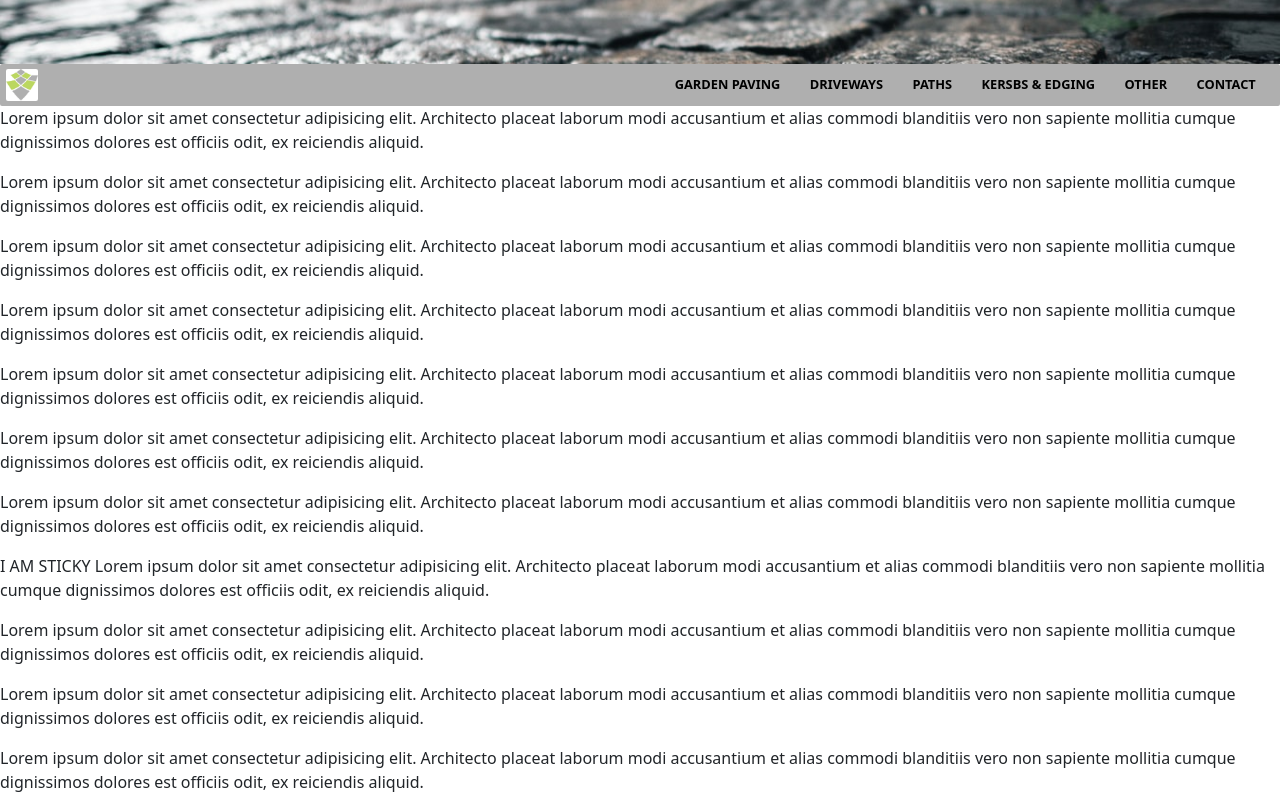
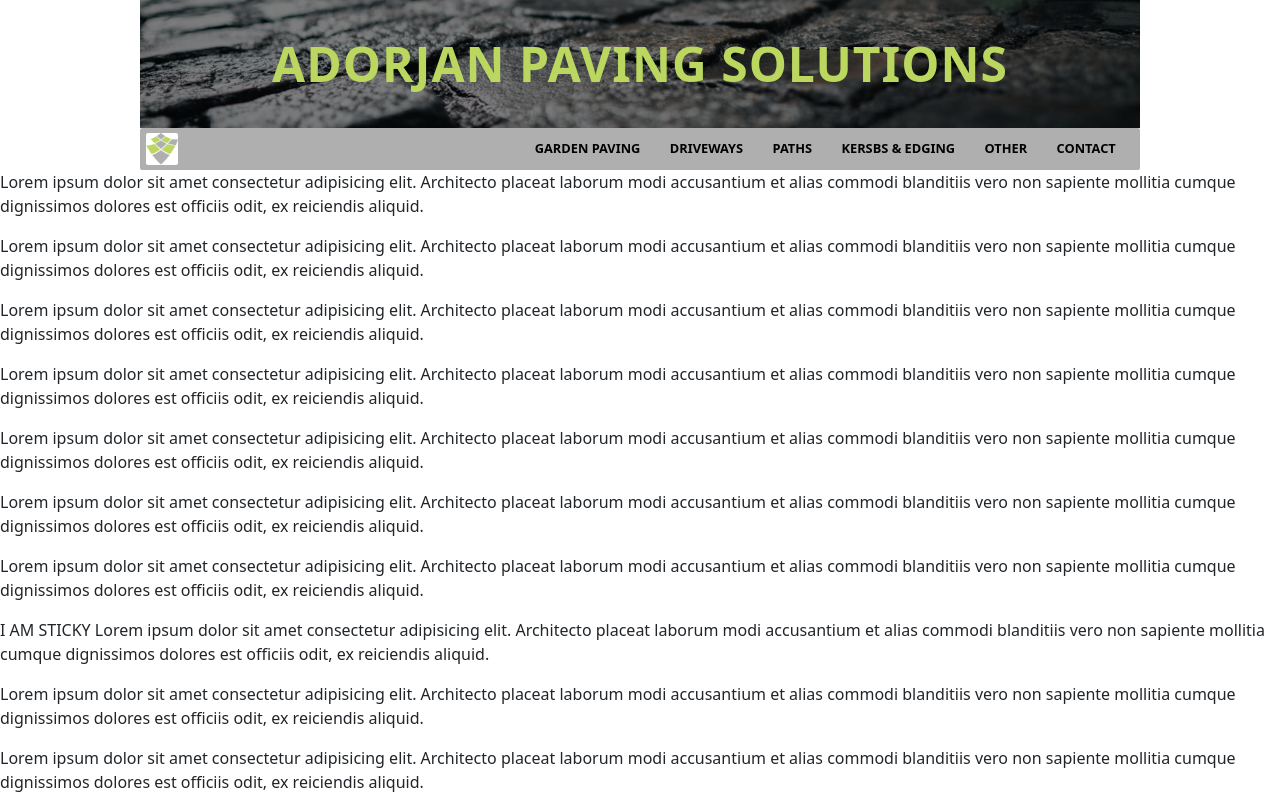
Before and after one commit to botondKulcsar/pavingsolutions, an Angular app in the folder pavingsolutions/: page / in a window 1280 px wide. Shown: the top 800 px of the page. Built offline with nearby package versions, Linux system fonts and the light colour scheme.

Commit message:
added company name

```diff
--- a/pavingsolutions/src/app/app.component.scss
+++ b/pavingsolutions/src/app/app.component.scss
@@ -1,5 +1,4 @@
-p:nth-of-type(8) {
-    position: -webkit-sticky;
+app-navbar {
   position: sticky;
   top: 0;
 }
--- a/pavingsolutions/src/app/components/navbar/navbar.component.html
+++ b/pavingsolutions/src/app/components/navbar/navbar.component.html
@@ -1,5 +1,6 @@
-<div class="navbar-container">
+<!-- <div class="navbar-container"> -->
     <div class="background-img">
+        <p class="company">Adorjan Paving Solutions</p>
     </div>
     <div class="navbar">
         <img src="../../../assets/logo.jpeg" alt="company logo" class="logo">
@@ -19,4 +20,4 @@
             </ul>
         </nav>
     </div>
-</div>
+<!-- </div> -->
--- a/pavingsolutions/src/app/components/navbar/navbar.component.scss
+++ b/pavingsolutions/src/app/components/navbar/navbar.component.scss
@@ -1,38 +1,56 @@
 @use '../../../styles' as *;
 
-.navbar-container {
-  @media (min-width: $tablet) {
-    display: unset;
-    max-width: 1000px;
-    width: 90%;
-    margin: 0 auto;
-    border-radius: 2px;
+// .navbar-container {
+//   @media (min-width: $tablet) {
+//     // display: unset;
+//     max-width: 1000px;
+//     width: 90%;
+//     margin: 0 auto;
+//     border-radius: 2px;
 
-    @include box-shadow();
-  }
+//     @include box-shadow();
+//   }
 
   .background-img {
     display: none;
-    background: url("../../../assets/photo-1577393165327-117d735d1c36.jpeg");
+    background: linear-gradient( rgba(0, 0, 0, 0.5), rgba(0, 0, 0, 0.5) ), url("../../../assets/photo-1577393165327-117d735d1c36.jpeg");
     background-size: cover;
-    background-position: 0% 50%;
-    height: 4em;
+    background-position: 100% 60%;
+    height: 8em;
+
+    // justify-content: center;
 
     @media (min-width: $tablet) {
-      display: block;
+      display: flex;
+      align-items: center;
+      justify-content: center;
+      max-width: 1000px;
+      margin: 0 auto;
+
+      .company {
+        color: $logo-green;
+        font-weight: 700;
+        text-transform: uppercase;
+        font-size: 3rem;
+        letter-spacing: 1px;
+      }
     }
+
+
   }
 
   .navbar {
+    max-width: 1000px;
+    margin: 0 auto;
     display: flex;
     justify-content: space-between;
     padding: 0.5em 0.6em;
     width: 100%;
 
     @media (min-width: $tablet) {
-        position: -webkit-sticky;
-        position: sticky;
-        top: 0;
+      position: -webkit-sticky;
+      position: sticky;
+      top: 0;
       padding: 0.3em 0.4em;
       background: rgba(175, 175, 175, 1);
       border-radius: 2px;
@@ -53,6 +71,9 @@
       display: inline-block;
       cursor: pointer;
       z-index: 2;
+      position: fixed;
+      top: 0.5em;
+      right: 0.7em;
 
       @media (min-width: $tablet) {
         display: none;
@@ -61,11 +82,15 @@
       .bar1,
       .bar2,
       .bar3 {
-        width: 35px;
-        height: 5px;
+        // width: 35px;
+        // height: 5px;
         background-color: $logo-grey;
-        margin: 6px 0;
+        // margin: 6px 0;
         transition: all 0.3s;
+        width: 30px;
+        height: 4px;
+        margin: 5px 0;
+
       }
 
       .bar1 {
@@ -73,8 +98,9 @@
       }
 
       .change.bar1 {
-        -webkit-transform: rotate(-45deg) translate(-9px, 6px);
-        transform: rotate(-45deg) translate(-8px, 6px);
+        // transform: rotate(-45deg) translate(-8px, 6px);
+        -webkit-transform: rotate(-45deg) translate(-5px, 11px);
+        transform: rotate(-45deg) translate(-5px, 11px);
         background-color: $logo-green;
       }
 
@@ -83,14 +109,16 @@
       }
 
       .change.bar3 {
-        -webkit-transform: rotate(45deg) translate(-8px, -8px);
-        transform: rotate(45deg) translate(-9px, -8px);
+        // transform: rotate(45deg) translate(-9px, -8px);
+        -webkit-transform: rotate(45deg) translate(-1px, -8px);
+        transform: rotate(45deg) translate(-1px, -8px);
         background-color: $logo-green;
       }
     }
 
     nav {
       position: fixed;
+      z-index: 1;
       top: 0;
       right: 0;
       height: 100vh;
@@ -178,4 +206,4 @@
       }
     }
   }
-}
+// }
--- a/pavingsolutions/src/styles.scss
+++ b/pavingsolutions/src/styles.scss
@@ -18,7 +18,7 @@ $logo-grey: #AFAFAF;
 
 // ------- VARIABLES --------
 
-$tablet: 700px;
+$tablet: 750px;
 $desktop: 1100px;
 
 
```
